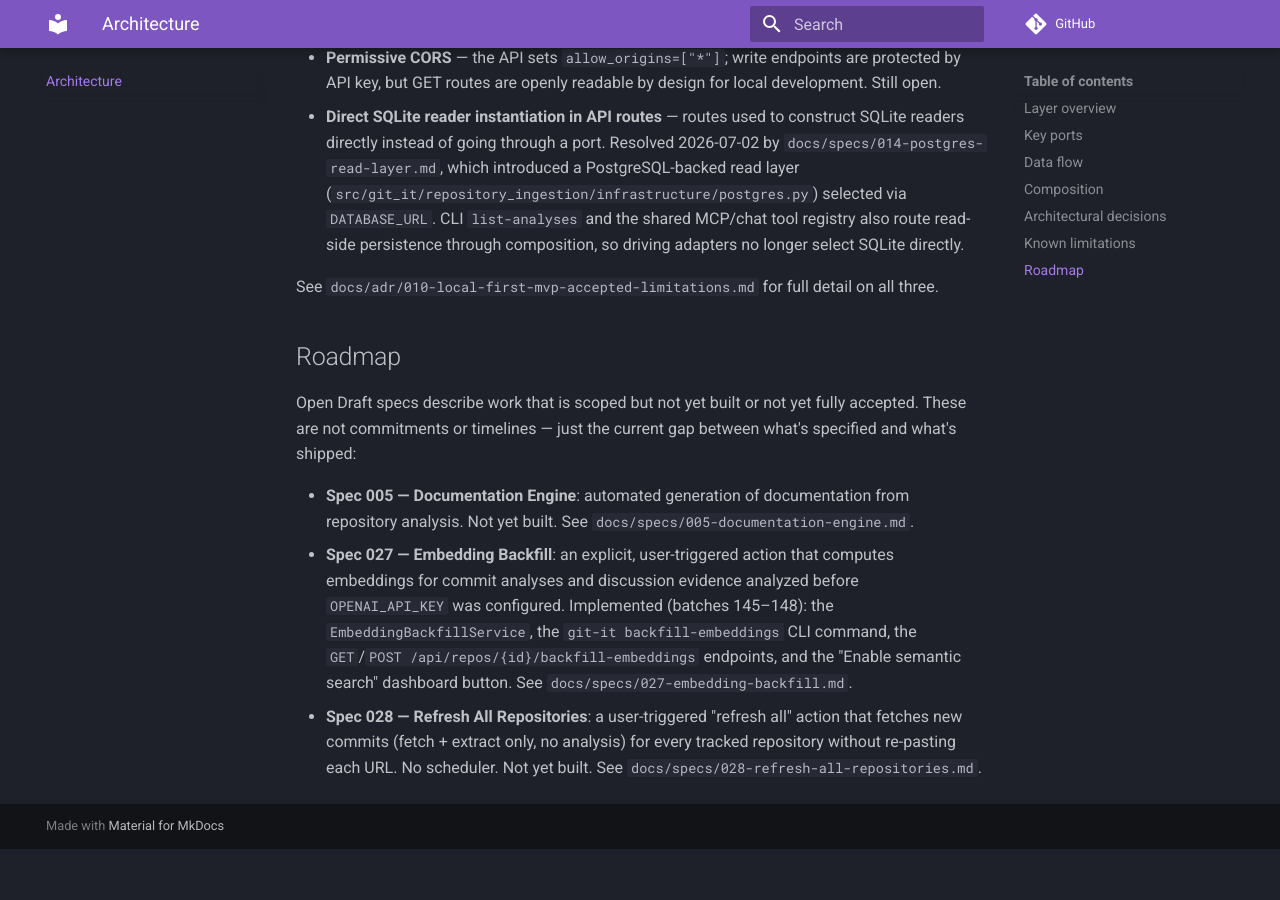
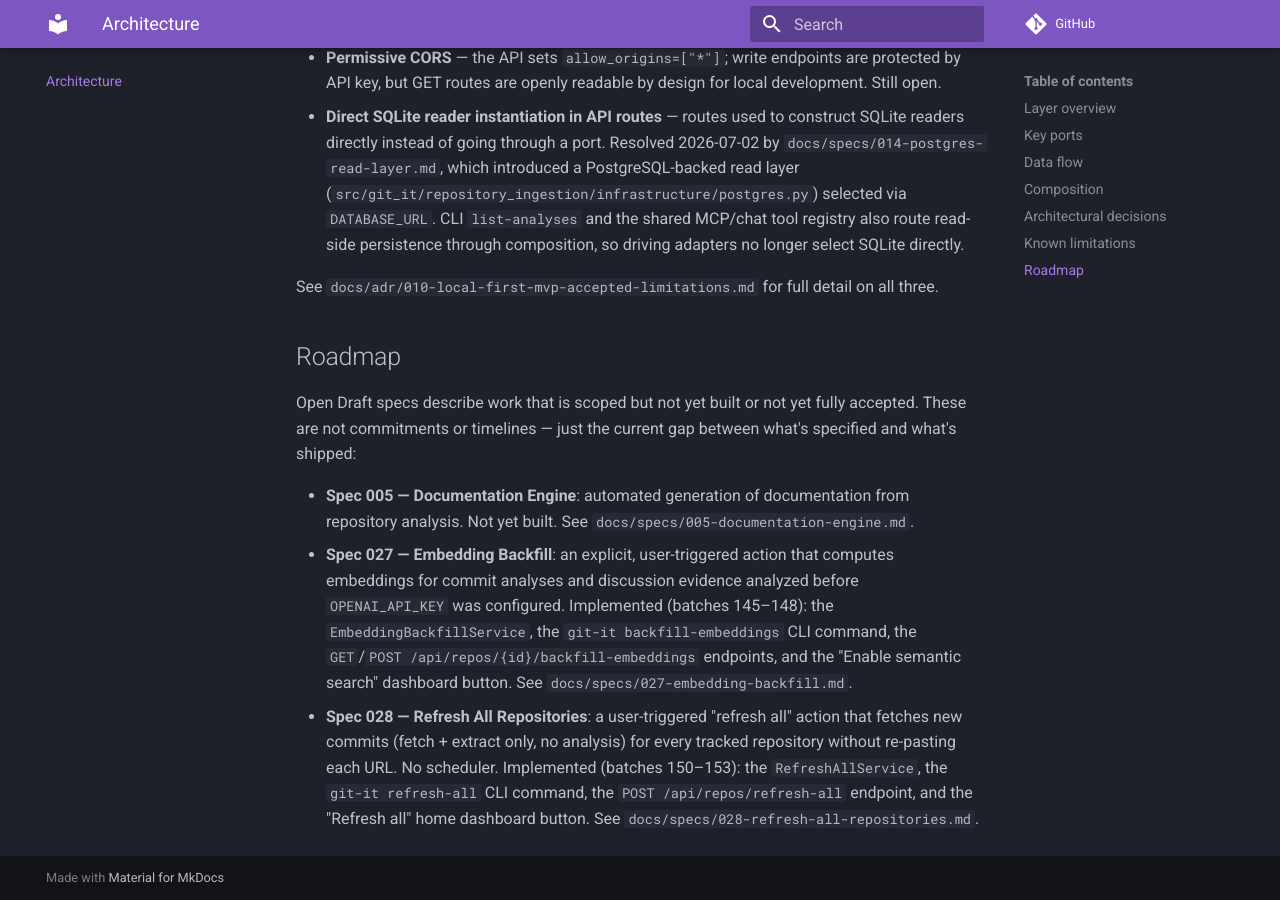
Before and after one commit to rafa-castano/git_it, an MkDocs documentation site: the page built from docs/architecture.md, in a window 1280 px wide and 900 px high, scrolled down 2550 px. Built offline with MkDocs 1.6.1 and Material for MkDocs 9.7.7, drawn with Linux system fonts in a browser that asks for light colours; comment, search, counter and statistics services are not loaded; before the commit the page ends 3399 px from its top, so only the background shows below that.

Commit message:
docs: close spec 028 (refresh all repositories) — mark Implemented, update roadmap and README

```diff
--- a/docs/architecture.md
+++ b/docs/architecture.md
@@ -124,5 +124,7 @@ between what's specified and what's shipped:
   `docs/specs/027-embedding-backfill.md`.
 - **Spec 028 — Refresh All Repositories**: a user-triggered "refresh all"
   action that fetches new commits (fetch + extract only, no analysis) for every
-  tracked repository without re-pasting each URL. No scheduler. Not yet built.
-  See `docs/specs/028-refresh-all-repositories.md`.
+  tracked repository without re-pasting each URL. No scheduler. Implemented
+  (batches 150–153): the `RefreshAllService`, the `git-it refresh-all` CLI
+  command, the `POST /api/repos/refresh-all` endpoint, and the "Refresh all"
+  home dashboard button. See `docs/specs/028-refresh-all-repositories.md`.
```
Also changed, not shown: README.md (+1 -1 lines), docs/progress/README.md (+1 -0 lines), docs/progress/ingestion/batch-154-spec-028-closure.md (added, +52 -0 lines), docs/specs/028-refresh-all-repositories.md (+1 -1 lines).
